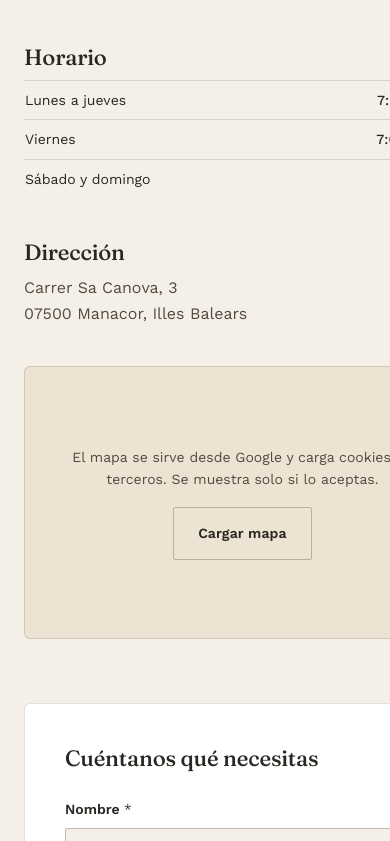
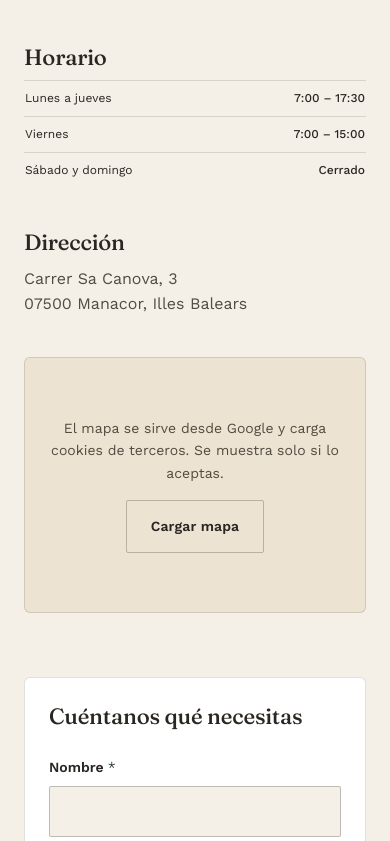
Before and after one commit to Penyaas/LacatsAmengual2.0, a plain HTML site: page index.html in a window 390 px wide. Shown: the part 8843-9684 px from the top of the page. Drawn offline with nearby package versions, Linux system fonts and the light colour scheme.

Commit message:
Corregir overflow horizontal en la seccion de contacto en movil
El honeypot del formulario se posicionaba a left:-9999px, lo que en
algunos navegadores moviles forzaba el ancho de toda la pagina y
recortaba contenido (horario, mapa, formulario) por el overflow-x:clip
del body. Se sustituye por el patron visualmente-oculto sin desplazar
el elemento fuera del documento.

De paso: min-width:0 en el grid/flex de contacto (evita que la tabla
de horario fuerce el ancho de su columna), table-layout fixed en la
tabla de horario, y ajustes de padding/aspect-ratio en pantallas muy
estrechas.

Co-Authored-By: Claude Sonnet 5 <noreply@anthropic.com>

```diff
--- a/styles.css
+++ b/styles.css
@@ -474,17 +474,18 @@ h4 { font-size: var(--text-lg); line-height: var(--leading-snug); font-weight: 6
 /* Contacto */
 .contact-grid {
   display: grid;
-  grid-template-columns: 1fr;
+  grid-template-columns: minmax(0, 1fr);
   gap: var(--space-xl);
+  min-width: 0;
 }
-@media (min-width: 900px) { .contact-grid { grid-template-columns: 0.9fr 1.1fr; } }
-.contact-info { display: flex; flex-direction: column; gap: var(--space-lg); }
+@media (min-width: 900px) { .contact-grid { grid-template-columns: minmax(0, 0.9fr) minmax(0, 1.1fr); } }
+.contact-info { display: flex; flex-direction: column; gap: var(--space-lg); min-width: 0; }
 .contact-block h3 { margin-bottom: var(--space-2xs); }
 .contact-block p, .contact-block a { color: var(--color-charcoal-soft); text-decoration: none; }
 .contact-block .contact-phone { font-family: var(--font-display); font-size: var(--text-2xl); color: var(--color-charcoal); text-decoration: none; }
 .contact-block .contact-phone:hover { color: var(--color-sage-dark); }
-.hours-table { width: 100%; border-collapse: collapse; font-size: var(--text-sm); }
-.hours-table td { padding-block: var(--space-2xs); border-top: 1px solid var(--color-line); }
+.hours-table { width: 100%; table-layout: fixed; border-collapse: collapse; font-size: var(--text-sm); }
+.hours-table td { padding-block: var(--space-2xs); border-top: 1px solid var(--color-line); overflow-wrap: break-word; }
 .hours-table td:last-child { text-align: right; color: var(--color-charcoal); font-weight: 500; }
 
 .map-frame {
@@ -513,11 +514,13 @@ h4 { font-size: var(--text-lg); line-height: var(--leading-snug); font-weight: 6
   display: flex;
   flex-direction: column;
   gap: var(--space-md);
+  min-width: 0;
 }
-.form-row { display: flex; flex-direction: column; gap: var(--space-2xs); }
+.form-row { display: flex; flex-direction: column; gap: var(--space-2xs); min-width: 0; }
 .form-row label { font-size: var(--text-sm); font-weight: 600; }
 .form-row .req { color: var(--color-sage-dark); font-weight: 400; }
 .form-row input, .form-row select, .form-row textarea {
+  width: 100%;
   border: 1px solid var(--color-line-strong);
   border-radius: var(--radius-sm);
   padding: 0.75rem 0.9rem;
@@ -531,7 +534,8 @@ h4 { font-size: var(--text-lg); line-height: var(--leading-snug); font-weight: 6
 .form-row.has-error input, .form-row.has-error select, .form-row.has-error textarea { border-color: #A23B2E; }
 .field-error { display: none; font-size: var(--text-xs); color: #A23B2E; }
 .form-row.has-error .field-error { display: block; }
-.form-honeypot { position: absolute; left: -9999px; width: 1px; height: 1px; overflow: hidden; }
+/* Honeypot anti-spam: oculto sin desplazarlo fuera del documento (evita overflow horizontal en movil) */
+.form-honeypot { position: absolute; width: 1px; height: 1px; padding: 0; margin: -1px; overflow: hidden; clip: rect(0, 0, 0, 0); white-space: nowrap; border: 0; }
 .form-status { font-size: var(--text-sm); padding: var(--space-sm); border-radius: var(--radius-sm); display: none; }
 .form-status.is-visible { display: block; }
 .form-status.is-success { background: rgba(62,86,65,0.1); color: var(--color-sage-dark); }
@@ -649,6 +653,9 @@ h4 { font-size: var(--text-lg); line-height: var(--leading-snug); font-weight: 6
   .hero-title { font-size: clamp(2.25rem, 8vw + 1rem, 3rem); }
   .process-item { grid-template-columns: 1fr; gap: var(--space-2xs); }
   .lightbox-nav { width: 40px; height: 40px; }
+  .contact-form { padding: var(--space-md); }
+  .hours-table { font-size: var(--text-xs); }
+  .map-frame { aspect-ratio: 4 / 3; }
 }
 
 /* Grid con imagenes: nunca 1fr sin minmax(0, ...) */
```
